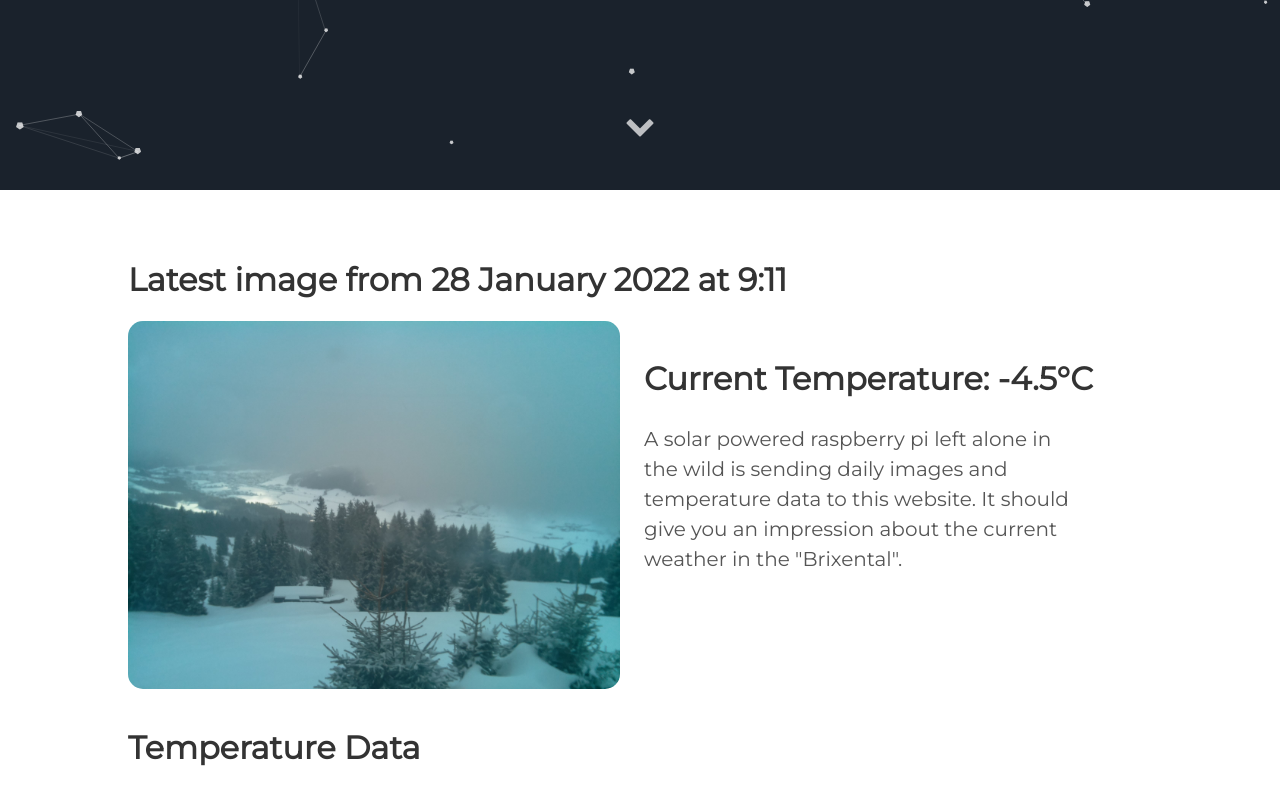
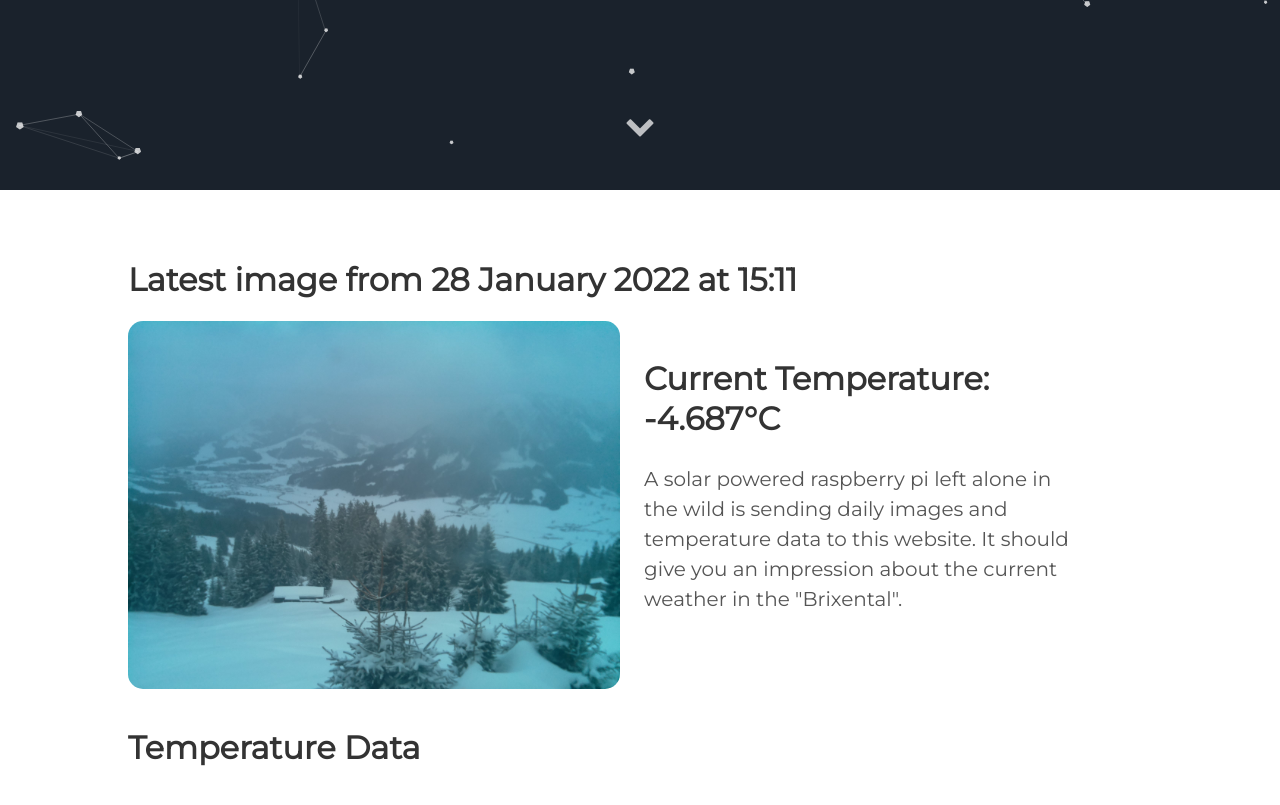
Before and after one commit to vektorious/vektorious.github.io, a Jekyll site: the page built from resources/huette.md, in a window 1280 px wide and 900 px high, scrolled down 710 px. Shown: the top 805 px of the window. Built offline with Jekyll 4.4.1, drawn with Linux system fonts in a browser that asks for light colours.

Commit message:
I'm a bot beep boop

```diff
--- a/resources/huette.md
+++ b/resources/huette.md
@@ -6,13 +6,13 @@ image: '/assets/img/'
 description: 'Live image from the Austrian alps'
 twitter_text: ' '
 ---
-## Latest image from 28 January 2022 at  9:11
+## Latest image from 28 January 2022 at 15:11
 <div class="huette">
   <div class="huette-image">
     <img src="{{ "/assets/img/huette.jpg" | prepend: site.baseurl }}">
   </div>
   <div class="huette-text">
-        <h2>Current Temperature: -4.5°C</h2>
+        <h2>Current Temperature: -4.687°C</h2>
         <p>A solar powered raspberry pi left alone in the wild is sending daily images and temperature data to this website. It should give you an impression about the current weather in the "Brixental".</p>
 
   </div>
```
Also changed, not shown: rpi-script/2022-01-28_150936.txt (renamed from rpi-script/2022-01-28_090935.txt, +5 -6 lines), rpi-script/huette.md (+2 -2 lines), assets/img/huette.jpg, assets/img/temp_plot.png, rpi-script/temp_plot.png, 1 other file.
